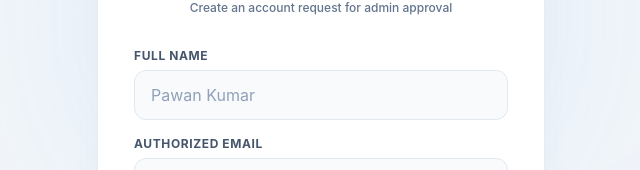
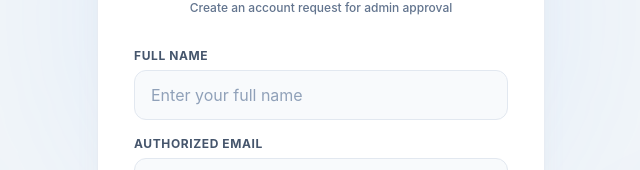
Before and after one commit to Kavyaojha05/vraj-creation, a React (Vite) app in the folder frontend/: page /register in a window 1280 px wide. Shown: the part 187-357 px from the top of the page, without its empty margins (319-959 px from the left). Built offline with nearby package versions, Linux system fonts and the light colour scheme.

Commit message:
Update Vraj Creation

```diff
--- a/frontend/src/pages/Register.jsx
+++ b/frontend/src/pages/Register.jsx
@@ -161,7 +161,7 @@ const Register = () => {
                 id="name"
                 type="text"
                 required
-                placeholder="Pawan Kumar"
+                placeholder="Enter your full name"
                 value={name}
                 onChange={(e) => setName(e.target.value)}
                 disabled={loading}
```
